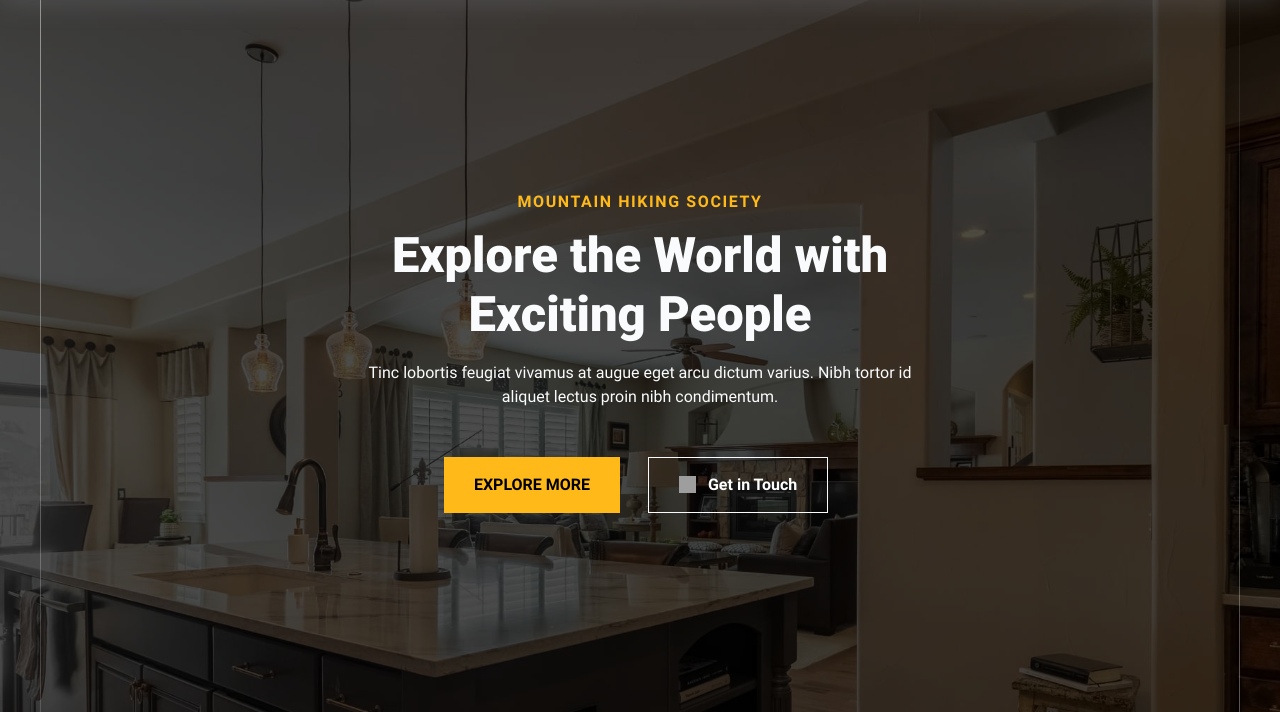
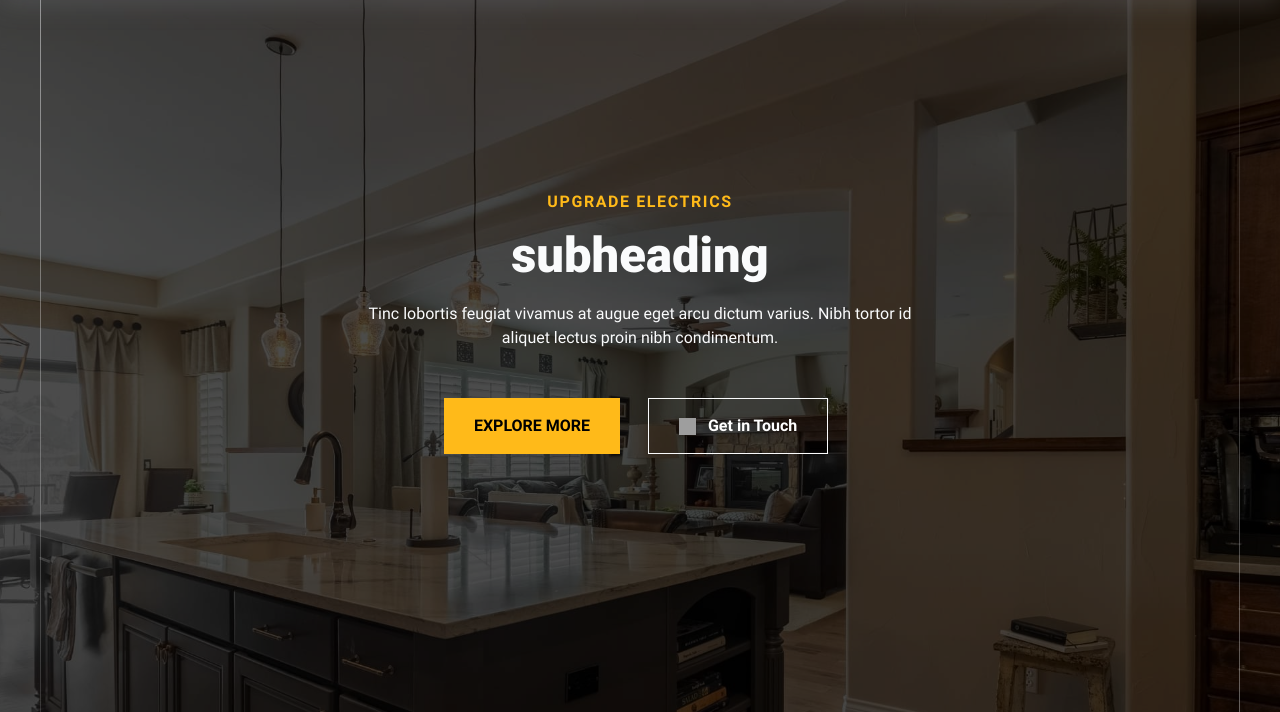
Before and after one commit to melbournewebsitesupply/Test-Repository, an Eleventy site: page src/index.html in a window 1280 px wide. Shown: the part 88-800 px from the top of the page. Built offline with nearby package versions, Linux system fonts and the light colour scheme; Eleventy itself is replaced by a stand-in of ours; files that its build step writes are made by us from their sources; grey boxes are pictures that could not be loaded.

Commit message:
test commit subheading

```diff
--- a/src/assets/css/root.css
+++ b/src/assets/css/root.css
@@ -22,26 +22,32 @@
   }
   .cs-topper {
     font-size: var(--topperFontSize);
-    font-weight: 700;
     line-height: 1.2em;
     text-transform: uppercase;
+    text-align: inherit;
     letter-spacing: 0.1em;
-    color: var(--secondary);
+    font-weight: 700;
+    color: var(--primary);
+    margin-bottom: 0.25rem;
     display: block;
   }
   .cs-title {
     font-size: var(--headerFontSize);
     font-weight: 900;
     line-height: 1.2em;
-    margin: 0 auto 1rem;
+    text-align: inherit;
+    max-width: 43.75rem;
+    margin: 0 0 1rem 0;
     color: var(--headerColor);
     position: relative;
   }
   .cs-text {
     font-size: var(--bodyFontSize);
     line-height: 1.5em;
+    text-align: inherit;
     width: 100%;
-    margin: 0 auto;
+    max-width: 40.625rem;
+    margin: 0;
     color: var(--bodyTextColor);
   }
   .cs-button-solid {
--- a/src/index.html
+++ b/src/index.html
@@ -42,8 +42,8 @@ eleventyNavigation:
     <section id="hero">
         <div class="cs-container">
             <div class="cs-flex-group">
-                <span class="cs-topper">mountain hiking society</span>
-                <h1 class="cs-title">Explore the World with Exciting People</h1>
+                <span class="cs-topper">Upgrade Electrics</span>
+                <h1 class="cs-title">subheading</h1>
                 <p class="cs-text">
                     Tinc lobortis feugiat vivamus at augue eget arcu dictum varius. Nibh tortor id aliquet lectus proin nibh condimentum.
                 </p>
```
